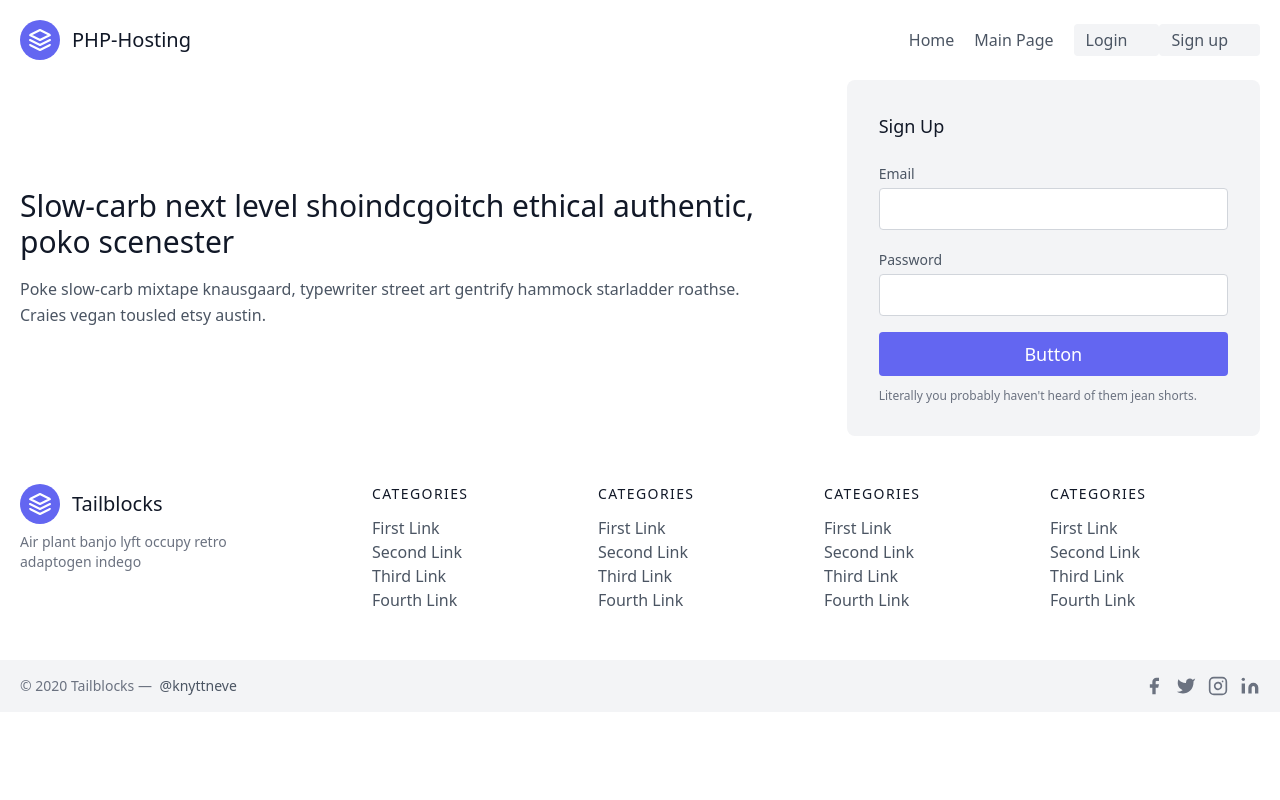
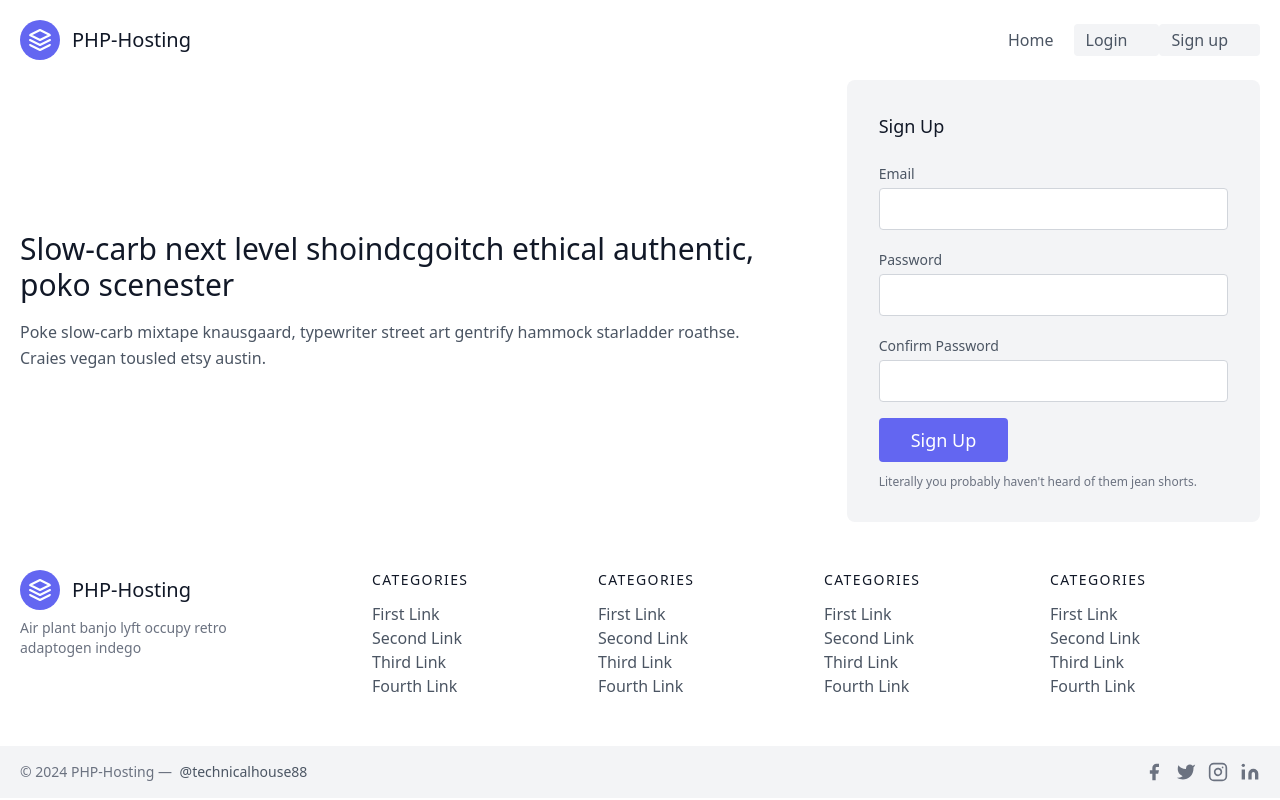
Before and after one commit to yashdhameliya88/PHP-Hosting, a PHP site: page /signup.php in a window 1280 px wide. Run offline with PHP 8.4, Linux system fonts and the light colour scheme.

Commit message:
Database Done

```diff
--- /dev/null
+++ b/db.php
@@ -0,0 +1,12 @@
+<?php
+$host = "localhost";
+$username = "root";
+$password = "";
+$database = "db_php_hosting";
+
+$conn = new mysqli($host, $username, $password, $database);
+
+if ($conn->connect_error) {
+    die("Connection failed: " . $conn->connect_error);
+}
+?>
--- a/footer.php
+++ b/footer.php
@@ -10,7 +10,7 @@
                         class="w-10 h-10 text-white p-2 bg-indigo-500 rounded-full" viewBox="0 0 24 24">
                         <path d="M12 2L2 7l10 5 10-5-10-5zM2 17l10 5 10-5M2 12l10 5 10-5"></path>
                     </svg>
-                    <span class="ml-3 text-xl">Tailblocks</span>
+                    <span class="ml-3 text-xl">PHP-Hosting</span>
                 </a>
                 <p class="mt-2 text-sm text-gray-500">Air plant banjo lyft occupy retro adaptogen indego</p>
             </div>
@@ -87,9 +87,9 @@
         </div>
         <div class="bg-gray-100">
             <div class="container mx-auto py-4 px-5 flex flex-wrap flex-col sm:flex-row">
-                <p class="text-gray-500 text-sm text-center sm:text-left">© 2020 Tailblocks —
-                    <a href="https://twitter.com/knyttneve" rel="noopener noreferrer" class="text-gray-600 ml-1"
-                        target="_blank">@knyttneve</a>
+                <p class="text-gray-500 text-sm text-center sm:text-left">© 2024 PHP-Hosting —
+                    <a href="https://youtube.com/@technicalhouse88" rel="noopener noreferrer" class="text-gray-600 ml-1"
+                        target="_blank">@technicalhouse88</a>
                 </p>
                 <span class="inline-flex sm:ml-auto sm:mt-0 mt-2 justify-center sm:justify-start">
                     <a class="text-gray-500">
--- a/header.php
+++ b/header.php
@@ -1,4 +1,8 @@
-<!DOCTYPE html>
+<?php
+session_start();
+error_reporting(0);
+?>
+    <!DOCTYPE html>
 <html lang="en">
 
 <head>
@@ -10,6 +14,7 @@
 
 <body>
     <!-- Header Start -->
+
     <header class="text-gray-600 body-font">
         <div class="container mx-auto flex flex-wrap p-5 flex-col md:flex-row items-center">
             <a class="flex title-font font-medium items-center text-gray-900 mb-4 md:mb-0">
@@ -21,9 +26,26 @@
                 <span class="ml-3 text-xl">PHP-Hosting</span>
             </a>
             <nav class="md:ml-auto flex flex-wrap items-center text-base justify-center">
+            <?php
+            if (!isset($_SESSION['user_id'])) {
+                   // User is logged in
+                ?>
                 <a href="index.php" class="mr-5 hover:text-gray-900">Home</a>
-                <a href="mainpage.php"  class="mr-5 hover:text-gray-900">Main Page</a>
+                <?php
+            } else {
+                // User is not logged in
+            ?>
+
+            <a href="mainpage.php"  class="mr-5 hover:text-gray-900">Main Page</a>
+            <a href="changepassword.php"  class="mr-5 hover:text-gray-900">Change Password</a>
+            <a href="accountdelete.php"  class="mr-5 hover:text-gray-900">Account Delete</a>
+
+            <?php } ?>
             </nav>
+            <?php
+            if (!isset($_SESSION['user_id'])) {
+                   // User is logged in
+                ?>
             <a href="login.php"
                 class="inline-flex items-center bg-gray-100 border-0 py-1 px-3 focus:outline-none hover:bg-gray-200 rounded text-base mt-4 md:mt-0">Login
                 <svg fill="none" stroke="currentColor" stroke-linecap="round" stroke-linejoin="round" stroke-width="2"
@@ -39,6 +61,17 @@
 
                 </svg>
 </a>
+<?php
+            } else {
+                // User is not logged in
+            ?>
+<a href="logout.php"
+                class="inline-flex items-center bg-gray-100 border-0 py-1 px-3 focus:outline-none hover:bg-gray-200 rounded text-base mt-4 md:mt-0">Log Out
+                <svg fill="none" stroke="currentColor" stroke-linecap="round" stroke-linejoin="round" stroke-width="2"
+                    class="w-4 h-4 ml-1" viewBox="0 0 24 24">
+
+                </svg>
+</a><?php } ?>
         </div>
     </header>
     <!-- header End -->
--- a/signup.php
+++ b/signup.php
@@ -1,10 +1,44 @@
+<?php
+    include('header.php');
+    // Include database connection file
+    include 'db.php';
+
+    // Start the session
+    session_start();
+
+    // Check if the form is submitted
+    if ($_SERVER['REQUEST_METHOD'] == 'POST') {
+        // Retrieve form data
+        $email = $_POST['email'];
+        $password = $_POST['password'];
+        $confirmPassword = $_POST['confirm_password'];
+
+        // Validate form data
+        if ($password === $confirmPassword) {
+            // Hash the password before saving to the database
+            //$hashedPassword = password_hash($password, PASSWORD_DEFAULT);
+
+            // Insert user data into the database
+            $sql = "INSERT INTO tbluser (email, password) VALUES ('$email', '$password')";
+
+            if ($conn->query($sql) === TRUE) {
+                // Registration successful
+                header("Location: login.php");
+                exit();
+            } else {
+                // Registration failed
+                $error = "Registration failed. Please try again.";
+            }
+
+        } else {
+            // Passwords do not match
+            $error = "Passwords do not match. Please try again.";
+        }
+    }
+?>
+
 
 <body>
-    <!-- Header Start  -->
-    <?php
-    include 'header.php';
-?>
-    <!-- Header End -->
 
     <!-- Sign Up Start -->
     <section class="text-gray-600 body-font">
@@ -17,18 +51,27 @@
             </div>
             <div class="lg:w-2/6 md:w-1/2 bg-gray-100 rounded-lg p-8 flex flex-col md:ml-auto w-full mt-10 md:mt-0">
                 <h2 class="text-gray-900 text-lg font-medium title-font mb-5">Sign Up</h2>
+                <?php
+    // Display error message if registration fails
+    if (isset($error)) {
+        echo '<p style="color: red;">' . $error . '</p>';
+    }
+?>
+                <form method="post" action="signup.php">
                 <div class="relative mb-4">
                     <label for="email" class="leading-7 text-sm text-gray-600">Email</label>
-                    <input type="email" id="email" name="email"
-                        class="w-full bg-white rounded border border-gray-300 focus:border-indigo-500 focus:ring-2 focus:ring-indigo-200 text-base outline-none text-gray-700 py-1 px-3 leading-8 transition-colors duration-200 ease-in-out">
+                    <input type="email" id="email" name="email" class="w-full bg-white rounded border border-gray-300 focus:border-indigo-500 focus:ring-2 focus:ring-indigo-200 text-base outline-none text-gray-700 py-1 px-3 leading-8 transition-colors duration-200 ease-in-out" required>
                 </div>
                 <div class="relative mb-4">
-                    <label for="full-name" class="leading-7 text-sm text-gray-600">Password</label>
-                    <input type="password" id="full-name" name="full-name"
-                        class="w-full bg-white rounded border border-gray-300 focus:border-indigo-500 focus:ring-2 focus:ring-indigo-200 text-base outline-none text-gray-700 py-1 px-3 leading-8 transition-colors duration-200 ease-in-out">
+                    <label for="password" class="leading-7 text-sm text-gray-600">Password</label>
+                    <input type="password" id="full-name" name="password" class="w-full bg-white rounded border border-gray-300 focus:border-indigo-500 focus:ring-2 focus:ring-indigo-200 text-base outline-none text-gray-700 py-1 px-3 leading-8 transition-colors duration-200 ease-in-out" required>
                 </div>
-                <button
-                    class="text-white bg-indigo-500 border-0 py-2 px-8 focus:outline-none hover:bg-indigo-600 rounded text-lg">Button</button>
+                <div class="relative mb-4">
+                    <label for="confirm_password" class="leading-7 text-sm text-gray-600">Confirm Password</label>
+                    <input type="password" id="full-name" name="confirm_password" class="w-full bg-white rounded border border-gray-300 focus:border-indigo-500 focus:ring-2 focus:ring-indigo-200 text-base outline-none text-gray-700 py-1 px-3 leading-8 transition-colors duration-200 ease-in-out" required>
+                </div>
+                <button type="submit" value="Register" class="text-white bg-indigo-500 border-0 py-2 px-8 focus:outline-none hover:bg-indigo-600 rounded text-lg">Sign Up</button>
+                </form>
                 <p class="text-xs text-gray-500 mt-3">Literally you probably haven't heard of them jean shorts.</p>
             </div>
         </div>
```
Also changed, not shown: accountdelete.php (added, +80 -0 lines), changepassword.php (added, +90 -0 lines), index.php (+6 -7 lines), login.php (+47 -12 lines), logout.php (added, +8 -0 lines), mainpage.php (+38 -6 lines).
